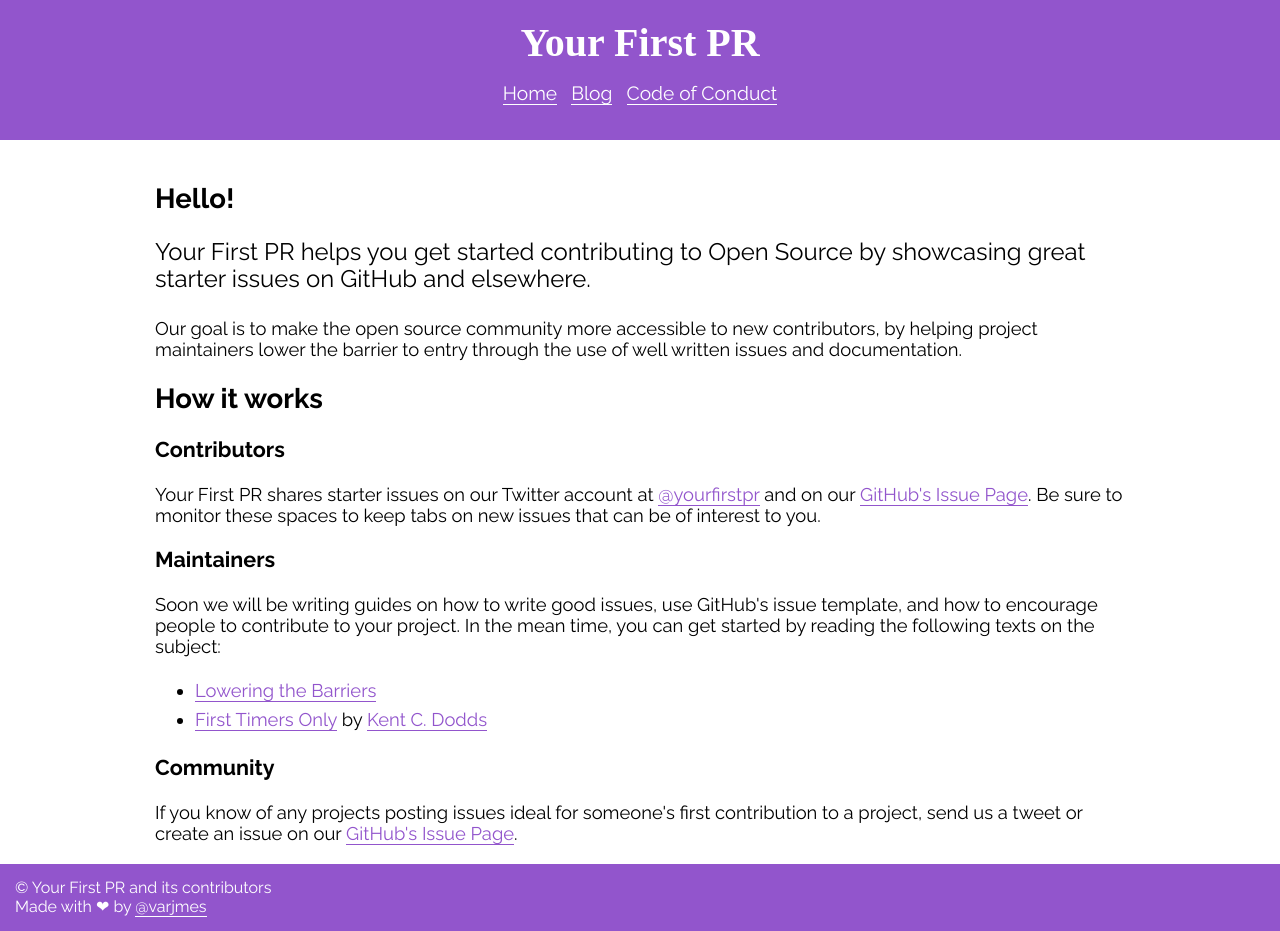
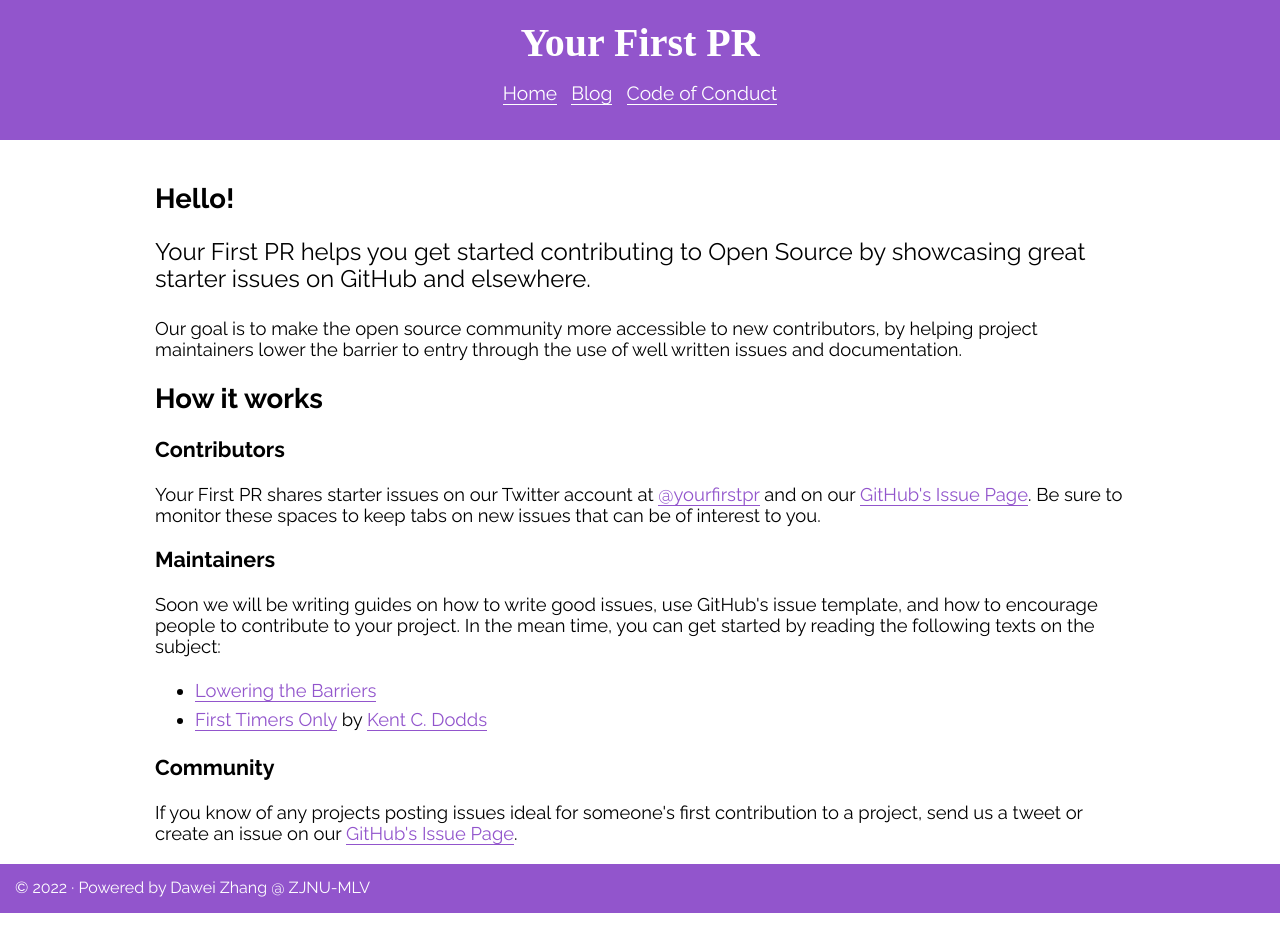
Before and after one commit to ZJNU-MLV-Lab/ZJNU-MLV-Lab.github.io, a Jekyll site: the page built from index.html, in a window 1280 px wide. Built offline with Jekyll 4.4.1, drawn with Linux system fonts in a browser that asks for light colours; nearby versions of some CDN libraries; some web fonts are replaced.

Commit message:
Update footer.html

```diff
--- a/_includes/footer.html
+++ b/_includes/footer.html
@@ -1,6 +1,5 @@
 <footer role='contentinfo'>
   <p>
-    &copy; Your First PR and its contributors<br>
-    Made with <span style="font-family: initial">&#10084;</span> by <a href='https://twitter.com/varjmes'>@varjmes</a>
+    &copy; 2022 · Powered by Dawei Zhang @ ZJNU-MLV <br>
   </p>
 </footer>
```
